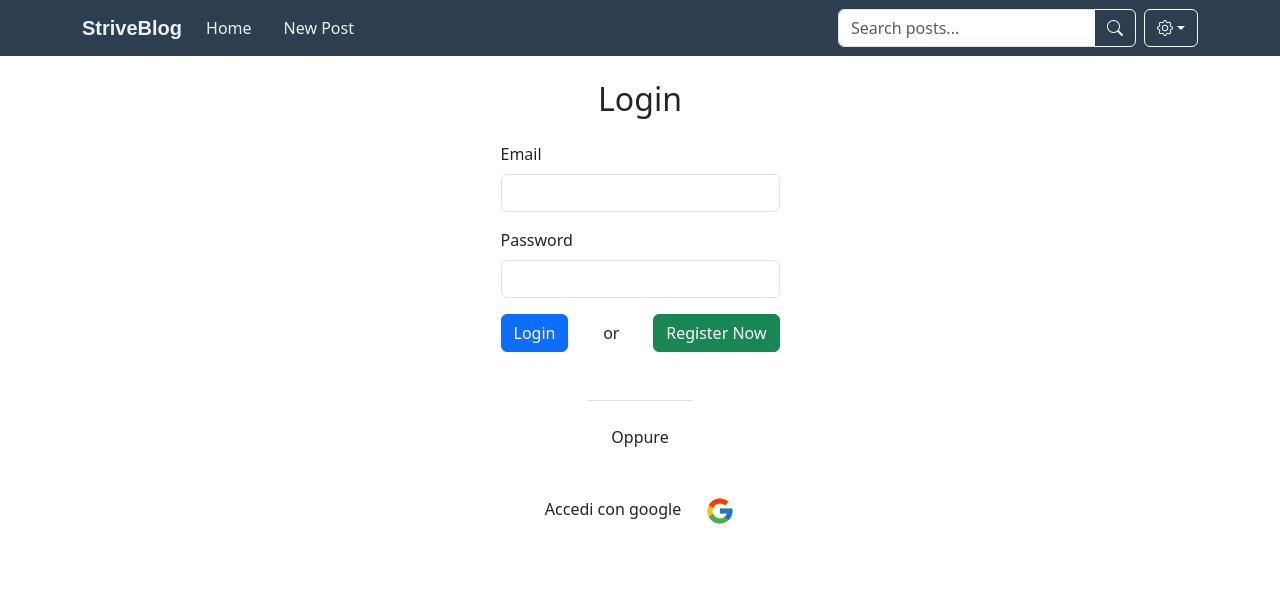
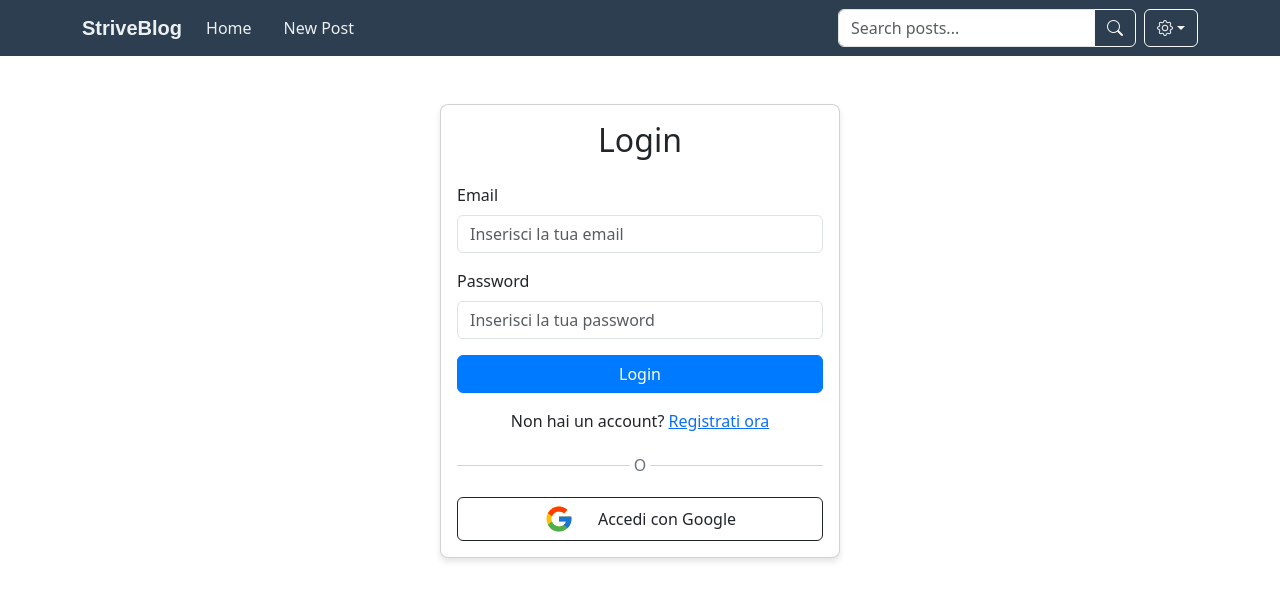
Before and after one commit to simonetignino/StriveBlog, a React (Vite) app in the folder front-end/: page /login in a window 1280 px wide. Shown: the top 600 px of the page. Built offline with nearby package versions, Linux system fonts and the light colour scheme; no server answers.

Commit message:
sistemata pagina login e register

```diff
--- /dev/null
+++ b/front-end/src/pages/Login.css
@@ -0,0 +1,49 @@
+.login-card {
+    width: 100%;
+    max-width: 400px;
+    box-shadow: 0 4px 6px rgba(0, 0, 0, 0.1);
+    border-radius: 8px;
+}
+
+.separator {
+    display: flex;
+    align-items: center;
+    text-align: center;
+    color: #6c757d;
+    margin: 20px 0;
+}
+
+.separator::before,
+.separator::after {
+    content: "";
+    flex: 1;
+    border-bottom: 1px solid #ced4da;
+}
+
+.separator::before {
+    margin-right: 0.25em;
+}
+
+.separator::after {
+    margin-left: 0.25em;
+}
+
+.google-icon {
+    width: 18px;
+    height: 18px;
+}
+
+.btn-primary {
+    background-color: #007bff;
+    border-color: #007bff;
+}
+
+.btn-primary:hover {
+    background-color: #0056b3;
+    border-color: #0056b3;
+}
+
+.btn-outline-dark:hover {
+    background-color: #f8f9fa;
+    color: #343a40;
+}
--- a/front-end/src/pages/Login.jsx
+++ b/front-end/src/pages/Login.jsx
@@ -3,7 +3,8 @@ import Button from "react-bootstrap/Button";
 import Form from "react-bootstrap/Form";
 import { Link, useNavigate, useLocation } from "react-router-dom";
 import { loginUser } from "../services/api";
-import { InputGroup } from "react-bootstrap";
+import { Card, Container } from "react-bootstrap";
+import "./Login.css";
 
 function BasicExample() {
   const [formData, setFormData] = useState({
@@ -58,34 +59,48 @@ function BasicExample() {
   };
 
   return (
-    <Form
-      className="w-25 d-flex justify-content-center align-items-center flex-column mt-4"
-      onSubmit={handleSubmit}
-    >
-      <h2 className="mb-4">Login</h2>
-      <Form.Group className="mb-3 w-100" controlId="formBasicEmail">
+    <Container className="d-flex justify-content-center align-items-center mt-5">
+      <Card className="login-card">
+        <Card.Body>
+          <h2 className="text-center mb-4">Login</h2>
+          <Form onSubmit={handleSubmit}>
+            <Form.Group className="mb-3" controlId="formBasicEmail">
               <Form.Label>Email</Form.Label>
-        <Form.Control type="email" name="email" onChange={handleChange} />
+              <Form.Control
+                type="email"
+                name="email"
+                onChange={handleChange}
+                placeholder="Inserisci la tua email"
+              />
             </Form.Group>
 
-      <Form.Group className="mb-3 w-100" controlId="formBasicPassword">
+            <Form.Group className="mb-3" controlId="formBasicPassword">
               <Form.Label>Password</Form.Label>
-        <Form.Control type="password" name="password" onChange={handleChange} />
+              <Form.Control
+                type="password"
+                name="password"
+                onChange={handleChange}
+                placeholder="Inserisci la tua password"
+              />
             </Form.Group>
-      <InputGroup className="w-100 d-flex justify-content-between align-items-center">
-        <Button type="submit" variant="primary" className="rounded-2">
+
+            <Button variant="primary" type="submit" className="w-100 mb-3">
               Login
             </Button>
-        {"or"}
-        <Link to="/register">
-          <Button variant="success">Register Now</Button>
-        </Link>
-      </InputGroup>
-      <p className="border-top p-4 mt-5">Oppure</p>
-      <Button variant="custom" onClick={handleGoogleLogin}>
-        Accedi con google
+
+            <div className="text-center mb-3">
+              Non hai un account? <Link to="/register">Registrati ora</Link>
+            </div>
+
+            <div className="separator">O</div>
+
+            <Button
+              variant="outline-dark"
+              className="w-100 mt-3 d-flex align-items-center justify-content-center"
+              onClick={handleGoogleLogin}
+            >
               <svg
-          className="ms-4"
+                className="me-4"
                 xmlns="http://www.w3.org/2000/svg"
                 x="0px"
                 y="0px"
@@ -110,8 +125,12 @@ function BasicExample() {
                   d="M43.611,20.083H42V20H24v8h11.303c-0.792,2.237-2.231,4.166-4.087,5.571c0.001-0.001,0.002-0.001,0.003-0.002l6.19,5.238C36.971,39.205,44,34,44,24C44,22.659,43.862,21.35,43.611,20.083z"
                 ></path>
               </svg>
+              Accedi con Google
             </Button>
           </Form>
+        </Card.Body>
+      </Card>
+    </Container>
   );
 }
 
--- a/front-end/src/pages/Register.jsx
+++ b/front-end/src/pages/Register.jsx
@@ -2,8 +2,7 @@ import { useState } from "react";
 import { Link, useNavigate } from "react-router-dom";
 import { registerUser } from "../services/api";
 import Form from "react-bootstrap/Form";
-import InputGroup from "react-bootstrap/InputGroup";
-import { Button } from "react-bootstrap";
+import { Button, Card, Container } from "react-bootstrap";
 
 export default function Register() {
   // console.log("vengo caricato");
@@ -51,80 +50,75 @@ export default function Register() {
   };
 
   return (
-    <Form
-      className="mt-3 d-flex flex-column justify-content-center align-items-center"
-      onSubmit={handleSubmit}
-    >
-      <h2 className="mb-4">Register</h2>
-      <InputGroup className="mb-3 ">
+    <Container className="d-flex justify-content-center align-items-center mt-5">
+      <Card className="register-card">
+        <Card.Body>
+          <h2 className="text-center mb-4">Registrazione</h2>
+          <Form onSubmit={handleSubmit}>
+            <Form.Group className="mb-3">
               <Form.Control
                 name="name"
-          placeholder="Name"
-          aria-label="Name"
-          aria-describedby="basic-addon1"
+                placeholder="Nome"
                 onChange={handleChange}
               />
-      </InputGroup>
+            </Form.Group>
 
-      <InputGroup className="mb-3 ">
+            <Form.Group className="mb-3">
               <Form.Control
                 name="surname"
-          placeholder="Surname"
-          aria-label="Surname"
-          aria-describedby="basic-addon1"
+                placeholder="Cognome"
                 onChange={handleChange}
               />
-      </InputGroup>
+            </Form.Group>
 
-      <InputGroup className="mb-3 ">
+            <Form.Group className="mb-3">
               <Form.Control
                 name="email"
+                type="email"
                 placeholder="Email"
-          aria-label="Email"
-          aria-describedby="basic-addon2"
                 onChange={handleChange}
               />
-      </InputGroup>
+            </Form.Group>
 
-      <InputGroup className="mb-3 ">
+            <Form.Group className="mb-3">
               <Form.Control
                 name="birthday"
                 type="date"
-          placeholder="Birthday"
-          aria-label="Birthday"
-          aria-describedby="basic-addon2"
+                placeholder="Data di nascita"
                 onChange={handleChange}
               />
-      </InputGroup>
-      <InputGroup className="mb-3 ">
+            </Form.Group>
+
+            <Form.Group className="mb-3">
               <Form.Control
                 name="avatar"
                 type="file"
-          placeholder="avatar"
-          aria-label="avatar"
-          aria-describedby="basic-addon2"
                 onChange={handleFileChange}
               />
-      </InputGroup>
-      <InputGroup className="mb-3 ">
+              <Form.Text className="text-muted">
+                Scegli un'immagine per il tuo avatar
+              </Form.Text>
+            </Form.Group>
+
+            <Form.Group className="mb-3">
               <Form.Control
                 name="password"
                 type="password"
                 placeholder="Password"
-          aria-label="Password"
-          aria-describedby="basic-addon2"
                 onChange={handleChange}
               />
-      </InputGroup>
-      <InputGroup className="mb-3  d-flex justify-content-between align-items-center">
-        <Button type="submit" variant="success">
-          Register Now
+            </Form.Group>
+
+            <Button variant="success" type="submit" className="w-100 mb-3">
+              Registrati ora
             </Button>
-        {"or"}
-        <Link to="/login">
-          <Button variant="primary">Login</Button>
-        </Link>
-      </InputGroup>
+
+            <div className="text-center">
+              Hai già un account? <Link to="/login">Accedi</Link>
+            </div>
           </Form>
+        </Card.Body>
+      </Card>
+    </Container>
   );
 }
--- a/front-end/src/pages/SinglePost.jsx
+++ b/front-end/src/pages/SinglePost.jsx
@@ -107,7 +107,7 @@ export default function SinglePost() {
         alert("Errore nel rimuovere il commento");
       }
     } catch (err) {
-      console.log(commentId);
+      // console.log(commentId);
       console.error("Errore nell'eliminazione del commento:", err);
       alert(
         "Si è verificato un errore durante l'eliminazione del commento. Riprova più tardi.",
```
Lines whose indentation alone changed are shown as unchanged.
